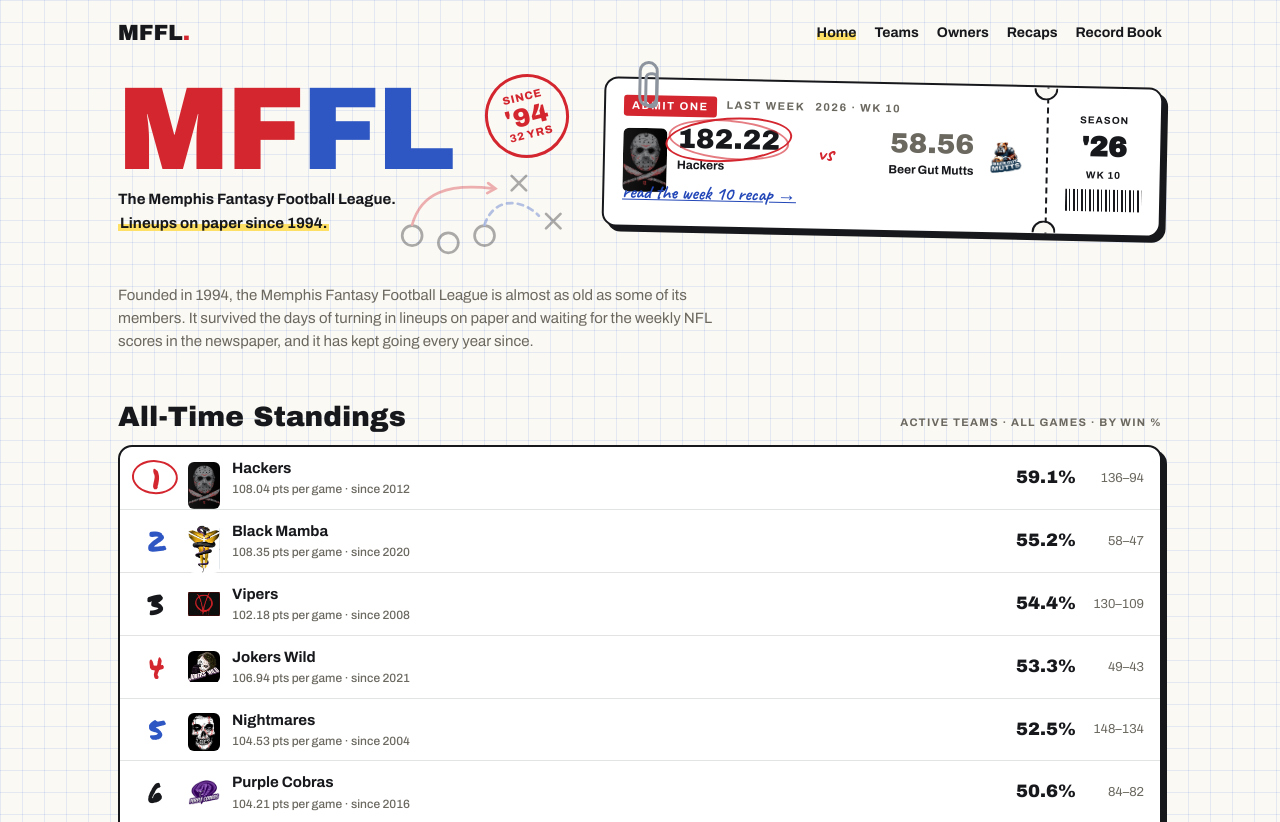
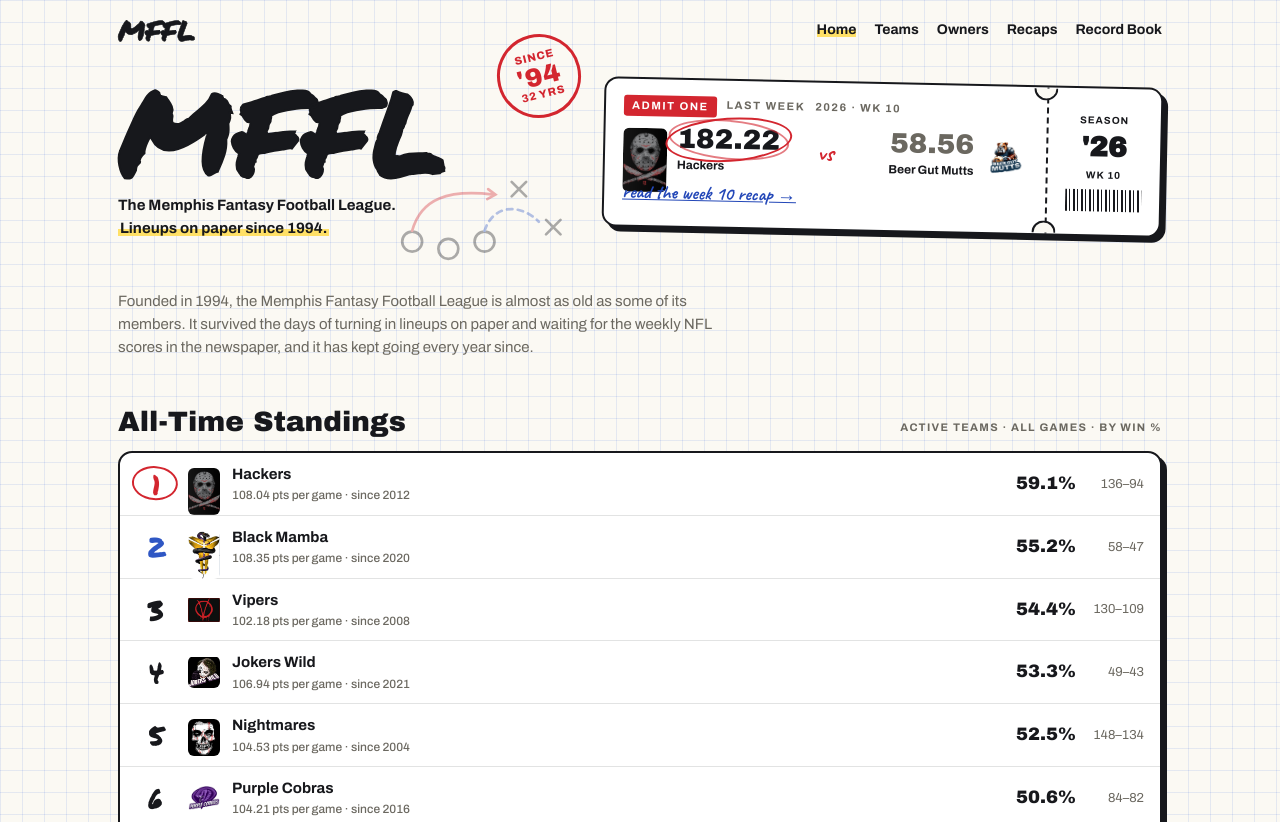
Before and after one commit to Zckmccy10/memffl, an Astro site: page / in a window 1280 px wide. Shown: the top 822 px of the page. Built offline with nearby package versions, Linux system fonts and the light colour scheme; Astro itself is replaced by a stand-in of ours.

Commit message:
Marker-style logo, plain ticket, red/blue/black standings ranks
- Nav and masthead logo in bold black Permanent Marker
- Remove the paperclip from the last-week ticket
- Rank numbers: 1st red, 2nd blue, the rest black
- Ticket scores stack when the ticket is narrow; nudge the Since stamp

Co-Authored-By: Claude Opus 5.5 <noreply@anthropic.com>

```diff
--- a/src/layouts/Base.astro
+++ b/src/layouts/Base.astro
@@ -23,7 +23,7 @@ const updatedStr = new Date(updated).toLocaleDateString("en-US", { month: "short
   </head>
   <body>
     <header class="wrap topnav">
-      <a class="wm" href="/">{site.shortName}<span>.</span></a>
+      <a class="wm" href="/">{site.shortName}</a>
       <nav aria-label="Main">
         <ul>
           {nav.map(([href, label]) => <li><a href={href} aria-current={active === label ? "page" : undefined}>{label}</a></li>)}
--- a/src/pages/index.astro
+++ b/src/pages/index.astro
@@ -27,20 +27,19 @@ const rows = teamList
   // Teams with less than a full season of games sit below the established ones.
   .sort((a, b) => (b.r.gp >= 14) - (a.r.gp >= 14) || b.r.pct - a.r.pct || b.r.ppg - a.r.ppg);
 const rookie = (r) => r.gp < 14;
-const markColors = ["#d3262f", "#2f57c4", "#17181c"];
+const markColors = ["var(--red)", "var(--blue)"];
 const yearsRunning = new Date().getFullYear() - site.founded;
 ---
 <Base active="Home">
   <section class="hero">
     <div class="mast">
       <Fragment set:html={doodleSVG} />
-      <h1><span class="r">{site.shortName.slice(0, 2)}</span><span class="b">{site.shortName.slice(2)}</span></h1>
+      <h1>{site.shortName}</h1>
       <div class="sub">The {site.name}. <mark>{site.tagline}</mark></div>
       <div class="since"><span>Since<b>'{String(site.founded).slice(-2)}</b>{yearsRunning} yrs</span></div>
     </div>
     {featured && (
       <div class="clipwrap">
-        <span class="clip" aria-hidden="true"></span>
         <div class="ticket">
           <div class="main">
             <div class="adm"><b>Admit one</b><span>Last week</span><span>{lw.year} · Wk {lw.week}{featured.label && featured.label !== "Playoffs" ? ` · ${featured.label}` : ""}</span></div>
@@ -65,7 +64,7 @@ const yearsRunning = new Date().getFullYear() - site.founded;
     <div class="board">
       {rows.map(({ t, r }, i) => (
         <div class="srow">
-          <span class:list={["mk", { c1: i === 0 }]} style={`color:${markColors[i % 3]}`}>{i + 1}</span>
+          <span class:list={["mk", { c1: i === 0 }]} style={`color:${markColors[i] ?? "var(--ink)"}`}>{i + 1}</span>
           <Badge team={t} size={32} />
           <span class="nm">
             <a class="tlink" href={`/teams/${t.slug}/`}><span class="tn">{t.name}</span></a>
--- a/src/styles/clubhouse.css
+++ b/src/styles/clubhouse.css
@@ -17,8 +17,7 @@ main{padding-block:8px 60px;display:grid;gap:34px}
 
 /* nav */
 .topnav{display:flex;justify-content:space-between;align-items:center;gap:12px;flex-wrap:wrap;padding-block:16px}
-.topnav .wm{font-family:var(--f-display);font-size:22px;text-decoration:none}
-.topnav .wm span{color:var(--red)}
+.topnav .wm{font-family:var(--f-marker);font-size:28px;line-height:1;color:var(--ink);text-decoration:none;-webkit-text-stroke:.6px currentColor}
 .topnav ul{display:flex;gap:4px 18px;flex-wrap:wrap;list-style:none;margin:0;padding:0;font-weight:700;font-size:14px}
 .topnav a{text-decoration:none}
 .topnav a:hover,.topnav a[aria-current="page"]{box-shadow:inset 0 -7px 0 var(--hi)}
@@ -58,34 +57,32 @@ mark{background:linear-gradient(transparent 58%,var(--hi) 58%);color:inherit;pad
 .hero{display:grid;grid-template-columns:minmax(0,.9fr) minmax(0,1.1fr);gap:28px;align-items:center;padding-top:6px}
 .mast{position:relative;display:grid;gap:8px}
 .mast .doodle{position:absolute;right:0;bottom:-30px;width:190px;opacity:.35;pointer-events:none}
-.mast h1{font-size:clamp(68px,12vw,118px);line-height:.85;letter-spacing:-.03em}
-.mast h1 .r{color:var(--red)}.mast h1 .b{color:var(--blue)}
+.mast h1{font-family:var(--f-marker);font-weight:400;font-size:clamp(68px,12vw,118px);line-height:.95;letter-spacing:.01em;color:var(--ink);-webkit-text-stroke:2px currentColor}
 .mast .sub{font-weight:700;font-size:15px;max-width:36ch}
-.since{position:absolute;right:6px;top:-6px;width:84px;height:84px;border-radius:50%;border:3px solid var(--red);color:var(--red);display:grid;place-items:center;text-align:center;font:800 11px/1.05 var(--f-body);letter-spacing:.08em;text-transform:uppercase;transform:rotate(-14deg)}
+.since{position:absolute;right:-6px;top:-40px;width:84px;height:84px;border-radius:50%;border:3px solid var(--red);color:var(--red);display:grid;place-items:center;text-align:center;font:800 11px/1.05 var(--f-body);letter-spacing:.08em;text-transform:uppercase;transform:rotate(-14deg)}
 .since b{display:block;font:400 26px/1 var(--f-display)}
 .clipwrap{position:relative;transform:rotate(1.2deg)}
-.clip{position:absolute;top:-16px;left:34px;width:20px;height:46px;border:3px solid #8e949e;border-radius:10px;z-index:2}
-.clip::after{content:"";position:absolute;left:3px;top:8px;width:8px;height:30px;border:3px solid #8e949e;border-radius:6px}
 .about{max-width:70ch;font-size:15px}
 
 /* admission ticket */
 .ticket{position:relative;display:grid;grid-template-columns:minmax(0,1fr) 112px;background:var(--card);border:2px solid var(--ink);border-radius:14px;box-shadow:5px 5px 0 var(--ink)}
-.ticket .main{padding:16px 18px 22px;display:grid;gap:8px;border-right:2px dashed var(--ink);position:relative}
+.ticket .main{padding:16px 18px 22px;display:grid;gap:8px;border-right:2px dashed var(--ink);position:relative;container-type:inline-size}
 .ticket .main::before,.ticket .main::after{content:"";position:absolute;right:-11px;width:20px;height:20px;border-radius:50%;background:var(--paper);border:2px solid var(--ink)}
 .ticket .main::before{top:-11px;clip-path:inset(50% 0 0 0)}
 .ticket .main::after{bottom:-11px;clip-path:inset(0 0 50% 0)}
 .ticket .adm{display:flex;gap:6px 10px;flex-wrap:wrap;font-weight:700;font-size:11px;letter-spacing:.14em;text-transform:uppercase;color:var(--dim)}
 .ticket .adm b{background:var(--red);color:#fff;padding:2px 8px;border-radius:3px}
-.ticket .vs{display:grid;grid-template-columns:minmax(0,1fr) auto minmax(0,1fr);gap:10px;align-items:center}
+.ticket .vs{display:grid;grid-template-columns:minmax(0,1fr) auto minmax(0,1fr);gap:10px 24px;align-items:center}
 .ticket .tm{display:flex;gap:10px;align-items:center;min-width:0;text-decoration:none}
 .ticket .tm.r{justify-content:flex-end;text-align:right}
-.ticket .tm b{display:block;font-family:var(--f-display);font-weight:400;font-size:clamp(20px,3vw,28px);line-height:1}
+.ticket .tm b{display:block;font-family:var(--f-display);font-weight:400;font-size:clamp(20px,3vw,28px);line-height:1;white-space:nowrap}
 .ticket .tm small{font-weight:700;font-size:12px}
 .ticket .tm.l b{color:var(--dim)}
 .ticket .stub{display:grid;align-content:center;justify-items:center;gap:6px;padding:10px;text-align:center;font-weight:700;font-size:10px;letter-spacing:.1em;text-transform:uppercase}
 .ticket .stub .big{font-family:var(--f-display);font-size:28px;letter-spacing:0;line-height:1}
 .ticket .stub .bc{width:76px;height:22px;background:repeating-linear-gradient(90deg,var(--ink) 0 2px,transparent 2px 4px,var(--ink) 4px 5px,transparent 5px 8px)}
 .ticket .scrawl{position:absolute;right:124px;bottom:-14px;transform:rotate(-5deg);font-size:24px;background:var(--paper);padding:0 6px}
+@container (max-width:380px){.ticket .vs{grid-template-columns:1fr;gap:4px}.ticket .tm.r{justify-content:flex-end;text-align:left;flex-direction:row-reverse}.ticket .vs>.hand{justify-self:start;margin-left:56px;line-height:1}}
 
 /* board / standings */
 .board{border:2px solid var(--ink);border-radius:14px;background:var(--card);box-shadow:5px 5px 0 var(--ink);overflow:hidden}
@@ -213,7 +210,7 @@ footer.site{border-top:2px dashed #17181c55;padding-block:20px 40px;color:var(--
 @media (max-width:560px){
   .ticket{grid-template-columns:1fr}.ticket .main{border-right:0;border-bottom:2px dashed var(--ink)}
   .ticket .main::before,.ticket .main::after{display:none}.ticket .scrawl{right:12px}
-  .ticket .vs{grid-template-columns:1fr}.ticket .tm.r{justify-content:flex-start;text-align:left;flex-direction:row-reverse}
+
   .prof,.thead{grid-template-columns:1fr}
   .case .tro,.case .plaques{grid-template-columns:repeat(2,minmax(0,1fr))}
   .since{position:static;transform:rotate(-8deg)}
```
